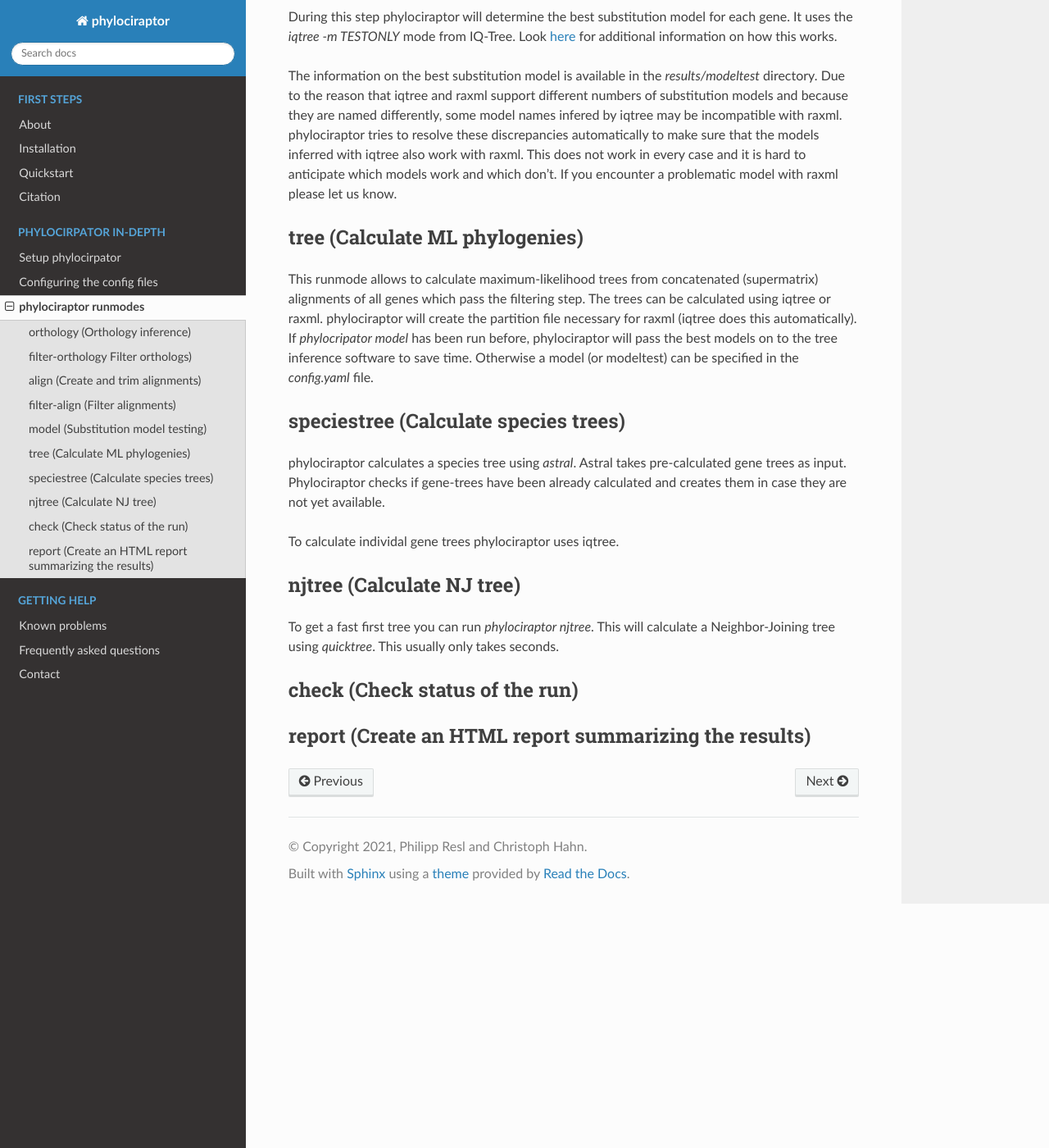
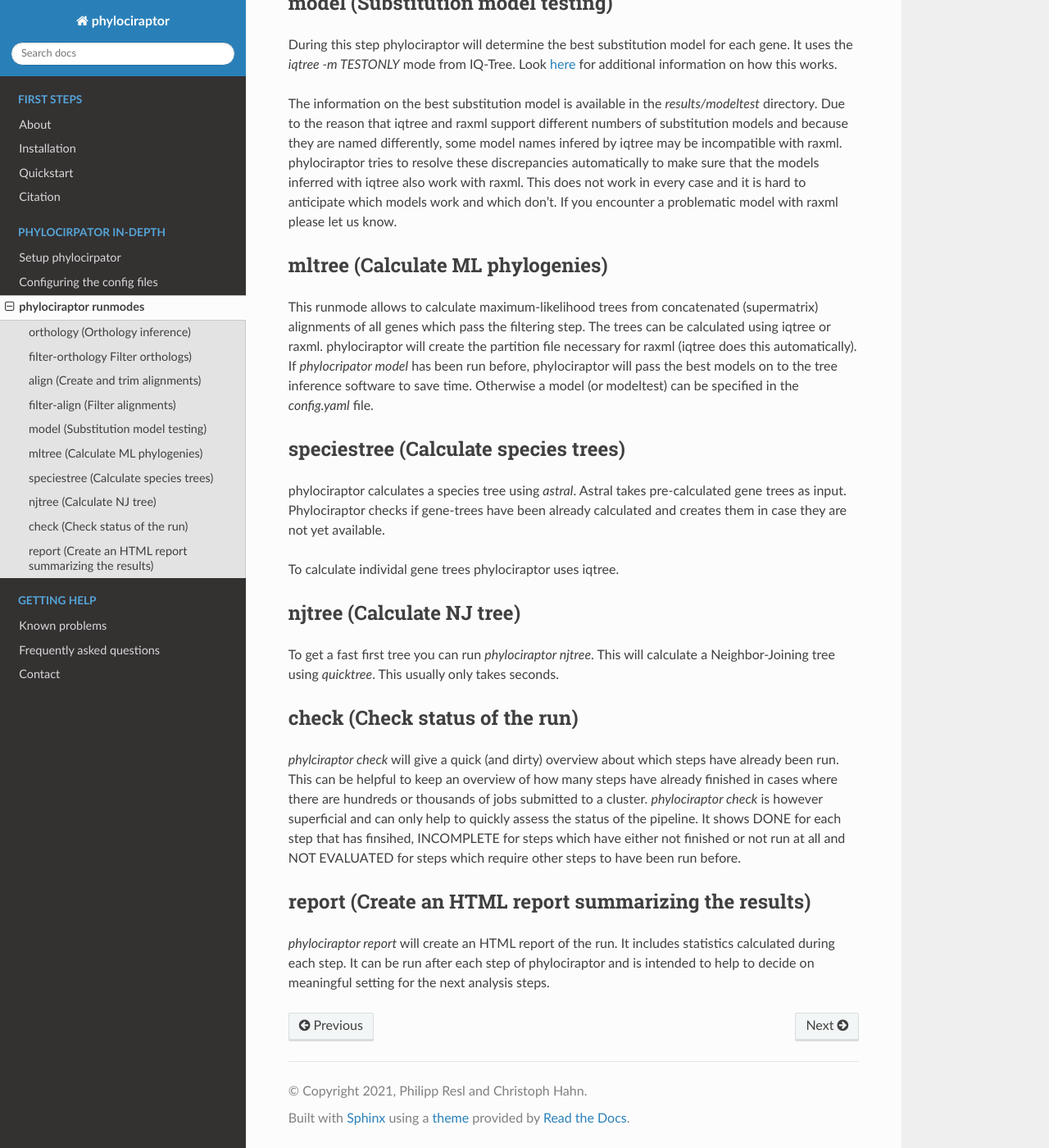
Before and after one commit to reslp/phylociraptor, a Sphinx documentation site: the page built from docs/indepth/indepth.rst, in a window 1280 px wide and 1400 px high, scrolled down 2499 px. Shown: the whole window at 82% size. Built offline with Sphinx 7.4.7 and the Read the Docs theme 2.0.0, drawn with Linux system fonts in a browser that asks for light colours; some of the changed text lies outside the part shown.

Commit message:
docs: Several updates to documentation - change tree to ml tree, add info in some runmodes

```diff
--- a/docs/indepth/indepth.rst
+++ b/docs/indepth/indepth.rst
@@ -29,6 +29,8 @@ A phylociraptor analysis is split into different parts, which also correspond to
 	$ phylociraptor filter-align
 	$ phylociraptor model
 	$ phylociraptor njtree
+        $ phylocirpator mltree
+        $ phylocirpator speciestree
 	$ phylociraptor check
 	$ phylociraptor report
 
@@ -94,7 +96,7 @@ The information on the best substitution model is available in the `results/mode
 phylociraptor tries to resolve these discrepancies automatically to make sure that the models inferred with iqtree also work with raxml. This does not work in every case and it is hard to anticipate which models work and which don't. If you encounter a problematic model with raxml please let us know.
 
 -------------------------------------
-tree (Calculate ML phylogenies)
+mltree (Calculate ML phylogenies)
 -------------------------------------
 
 This runmode allows to calculate maximum-likelihood trees from concatenated (supermatrix) alignments of all genes which pass the filtering step.
@@ -120,6 +122,11 @@ To get a fast first tree you can run `phylociraptor njtree`. This will calculate
 check (Check status of the run)
 ------------------------------------------
 
+`phylciraptor check` will give a quick (and dirty) overview about which steps have already been run. This can be helpful to keep an overview of how many steps have already finished in cases where there are hundreds or thousands of jobs submitted to a cluster. `phylociraptor check` is however superficial and can only help to quickly assess the status of the pipeline. It shows DONE for each step that has finsihed, INCOMPLETE for steps which have either not finished or not run at all and NOT EVALUATED for steps which require other steps to have been run before.
+
+
 ------------------------------------------
 report (Create an HTML report summarizing the results)
 ------------------------------------------
+
+`phylociraptor report` will create an HTML report of the run. It includes statistics calculated during each step. It can be run after each step of phylociraptor and is intended to help to decide on meaningful setting for the next analysis steps.
--- a/docs/introduction/installation.rst
+++ b/docs/introduction/installation.rst
@@ -45,7 +45,7 @@ The probably best way is to clone the repository directly using git (if availabl
 		align			Create alignments for orthologous genes
 		filter-align		Trim and filter alignments
 		model			Perform modeltesting
-		tree			Calculate Maximum-Likelihood phylogenomic trees
+		mltree			Calculate Maximum-Likelihood phylogenomic trees
 		speciestree		Calculate gene trees and species tree
 		njtree			Calculate Neighbor-Joining tree
 
--- a/docs/introduction/quickstart.rst
+++ b/docs/introduction/quickstart.rst
@@ -102,7 +102,7 @@ Optionally you can run extensive model testing for individual alignments. This i
 
 .. code-block:: bash
 
-	$ ./phylociraptor tree -t sge -c data/cluster-config-SGE.yaml
+	$ ./phylociraptor mltree -t sge -c data/cluster-config-SGE.yaml
 	$ ./phylociraptor njtree -t sge -c data/cluster-config-SGE.yaml
 	$ ./phylociraptor speciestree -t sge -c data/cluster-config-SGE.yaml
 
```
Also changed, not shown: docs/introduction/about.rst (+4 -3 lines).
